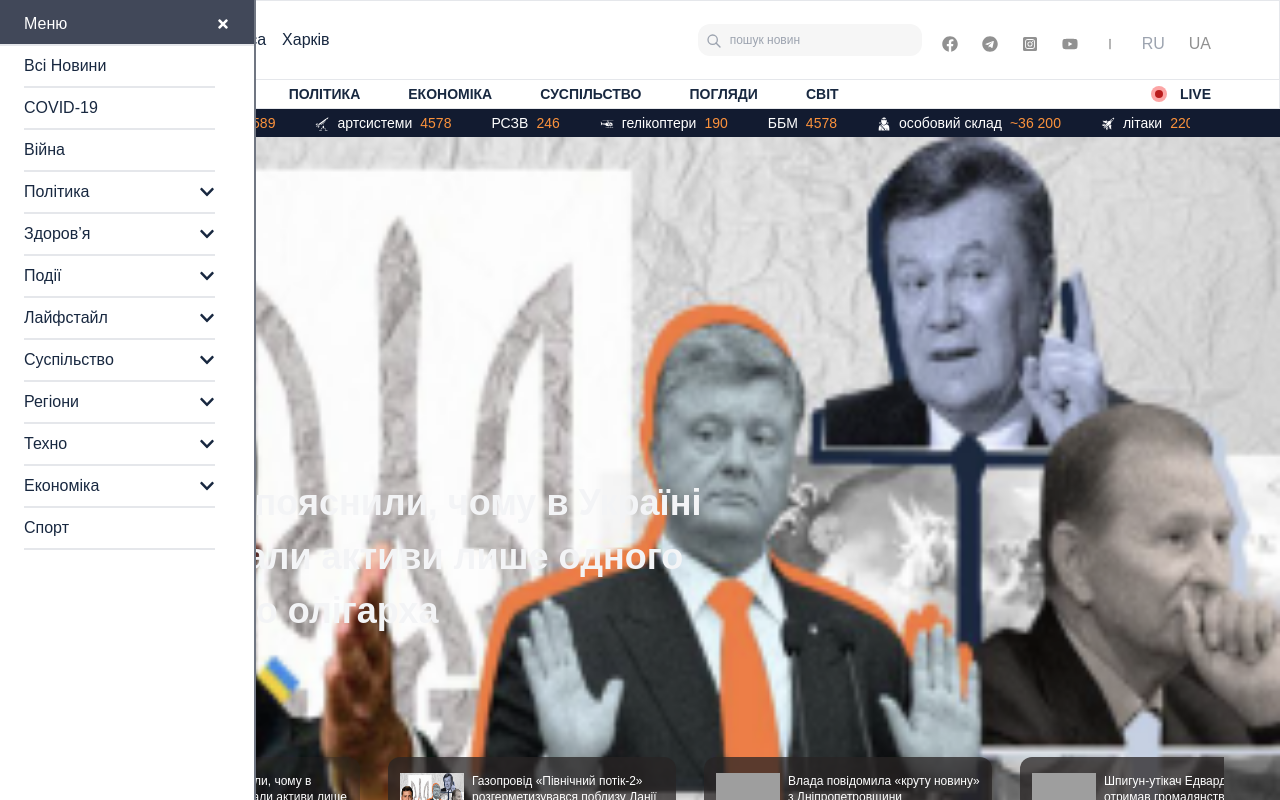
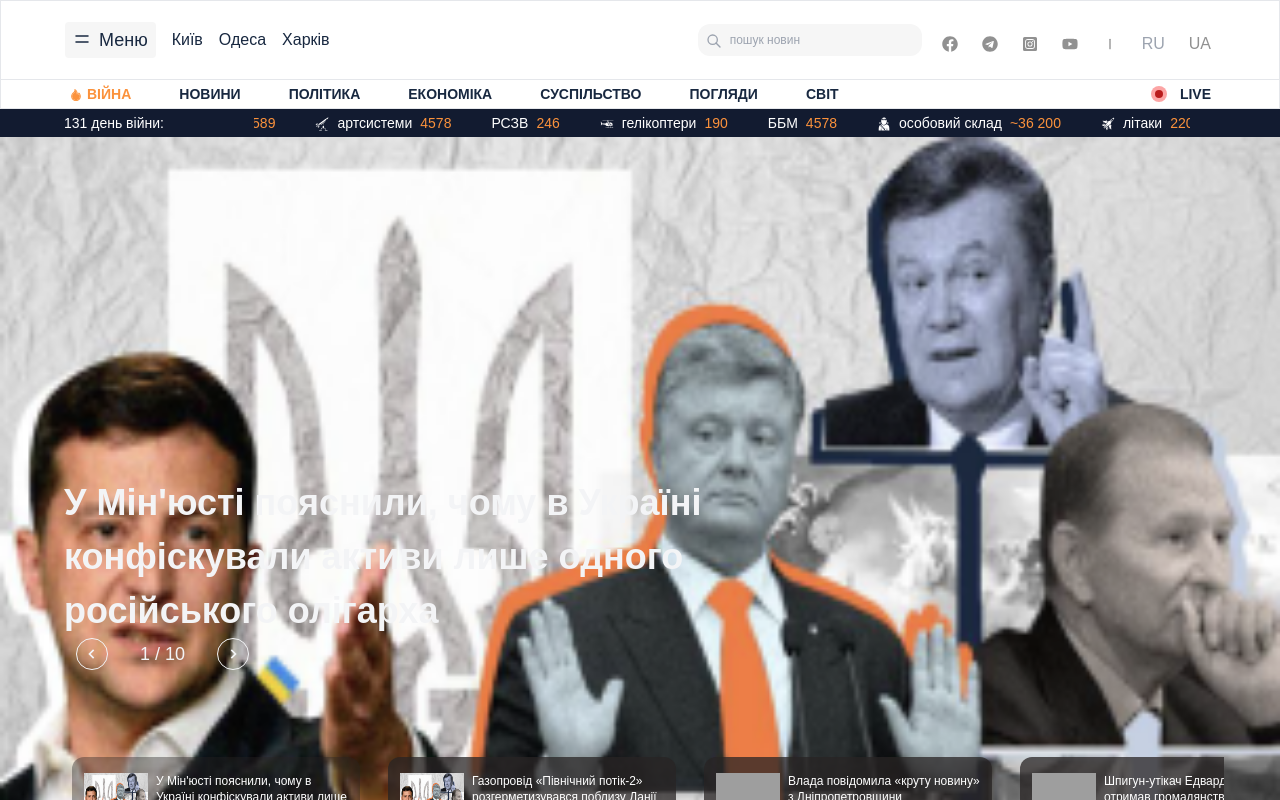
Before and after one commit to Nadiyahr/react-news, a React (Create React App) app: page /#/ in a window 1280 px wide. Shown: the top 800 px of the page. Built offline with nearby package versions, Linux system fonts and the light colour scheme; grey boxes are pictures that could not be loaded.

Commit message:
overscroll

```diff
--- a/src/assest/tailwind/main.css
+++ b/src/assest/tailwind/main.css
@@ -834,6 +834,9 @@ video {
 .grid-cols-3 {
   grid-template-columns: repeat(3, minmax(0, 1fr));
 }
+.grid-cols-6 {
+  grid-template-columns: repeat(6, minmax(0, 1fr));
+}
 .flex-row {
   flex-direction: row;
 }
@@ -864,6 +867,9 @@ video {
 .gap-4 {
   gap: 1rem;
 }
+.gap-28 {
+  gap: 7rem;
+}
 .gap-x-1 {
   column-gap: 0.25rem;
 }
@@ -888,6 +894,9 @@ video {
 .gap-y-2 {
   row-gap: 0.5rem;
 }
+.gap-x-28 {
+  column-gap: 7rem;
+}
 .space-x-2 > :not([hidden]) ~ :not([hidden]) {
   --tw-space-x-reverse: 0;
   margin-right: calc(0.5rem * var(--tw-space-x-reverse));
@@ -907,6 +916,9 @@ video {
 }
 .overflow-y-auto {
   overflow-y: auto;
+}
+.overscroll-contain {
+  overscroll-behavior: contain;
 }
 .whitespace-nowrap {
   white-space: nowrap;
--- a/src/components/layout/footer/topFooter.tsx
+++ b/src/components/layout/footer/topFooter.tsx
@@ -2,15 +2,26 @@ import { useEffect } from 'react';
 import { sections } from '../../../assest/vars';
 
 const TopFooter = () => {
+  const sectionsKeys = Object.keys(sections);
   useEffect(() => {
     // console.log(Object.keys(sections));
   });
   return (
-    <div>
+    <div className="grid grid-cols-6 gap-x-28 place-content-stretch h-full p-16">
       <div>
-        {/* {footerSections.map((new, i) => (
-        <div key={i}></div>
-      ))} */}
+        {sectionsKeys.map((section, i) => {
+          if (i < 4) {
+            return (
+              <>
+                <h4 key={i}>{section}</h4>
+                {sections[section as keyof typeof sections].length < 0 &&
+                  sections[section as keyof typeof sections].map(
+                    (subS, idx) => <h6 key={idx}>{subS}</h6>
+                  )}
+              </>
+            );
+          }
+        })}
       </div>
     </div>
   );
--- a/src/components/layout/header/menuNav.tsx
+++ b/src/components/layout/header/menuNav.tsx
@@ -6,34 +6,36 @@ import {
   FaChevronUp
 } from 'react-icons/fa';
 import { Link } from 'react-router-dom';
-import { useState } from 'react';
+import { useEffect, useState } from 'react';
 import { sections } from '../../../assest/vars';
 
 type Props = {
-  close: (value: boolean) => void;
-  isClose: boolean;
+  open: (value: boolean) => void;
+  isOpen: boolean;
 };
 
-const MenuNav: React.FC<Props> = ({ close, isClose }) => {
+const MenuNav: React.FC<Props> = ({ open, isOpen }) => {
   const [openSelect, setOpenSelect] = useState<number | null>(null);
   const sectionsKeys = Object.keys(sections);
 
+  useEffect(() => {
+    console.log(isOpen);
+  }, [isOpen]);
+
   return (
     <div
-      className={`fixed top-0 left-0 w-3/5 lg:w-1/5 h-screen bg-white z-10 border-r-2 overflow-auto no-sctollbar border-blue-night/60 transform duration-700 ${
-        isClose ? 'opacity-100 -translate-x-full' : 'opacity-100 translate-x-0'
+      className={`fixed top-0 left-0 w-3/5 lg:w-1/5 h-screen bg-white z-10 border-r-2 overflow-auto no-sctollbar overscroll-contain border-blue-night/60 transform duration-700 ${
+        isOpen ? 'opacity-100 translate-x-0' : 'opacity-0 -translate-x-full'
       }`}
     >
       <div className=" sticky top-0 left-0 flex justify-between px-6 py-3 text-white pb-2 border-b-2 bg-blue-night/80">
         <div>Меню</div>
-        <button onClick={() => close(!isClose)} className="text-white text-sm">
+        <button onClick={() => open(!isOpen)} className="text-white text-sm">
           <FaTimes />
         </button>
       </div>
       <ul className=" items-center">
-        {sectionsKeys.map((section, i) => {
-          console.log(openSelect, i, openSelect == i);
-          return (
+        {sectionsKeys.map((section, i) => (
           <>
             <button
               onClick={() => setOpenSelect((prev) => (prev === i ? null : i))}
@@ -52,7 +54,7 @@ const MenuNav: React.FC<Props> = ({ close, isClose }) => {
             </button>
             {openSelect !== null && openSelect === i && (
               <div className="mb-2">
-                  {sections[section as keyof typeof sections].map((city, i) => (
+                {sections[section as keyof typeof sections].map((subS, i) => (
                   <div
                     key={i}
                     className="flex justify-between w-4/6 mx-8 py-1 items-center capitalize border-b-2 border-grey-200/50"
@@ -63,7 +65,7 @@ const MenuNav: React.FC<Props> = ({ close, isClose }) => {
                       el.scrollIntoView({ behavior: 'smooth', block: 'center' })
                     }
                   > */}
-                      {city}
+                    {subS}
                     {/* </HashLink> */}
                     <button>
                       <FaChevronRight />
@@ -73,8 +75,7 @@ const MenuNav: React.FC<Props> = ({ close, isClose }) => {
               </div>
             )}
           </>
-          );
-        })}
+        ))}
       </ul>
     </div>
   );
--- a/src/components/layout/header/navbar.tsx
+++ b/src/components/layout/header/navbar.tsx
@@ -28,7 +28,7 @@ const NavBar: React.FC = () => {
           </span>
           Меню
         </button>
-        <MenuNav close={setTogleNav} isClose={togleNav} />
+        <MenuNav open={setTogleNav} isOpen={togleNav} />
         {isNotMobile &&
           cities.map((city, i) => (
             <button key={i} className="capitalize">
```
Lines whose indentation alone changed are shown as unchanged.
